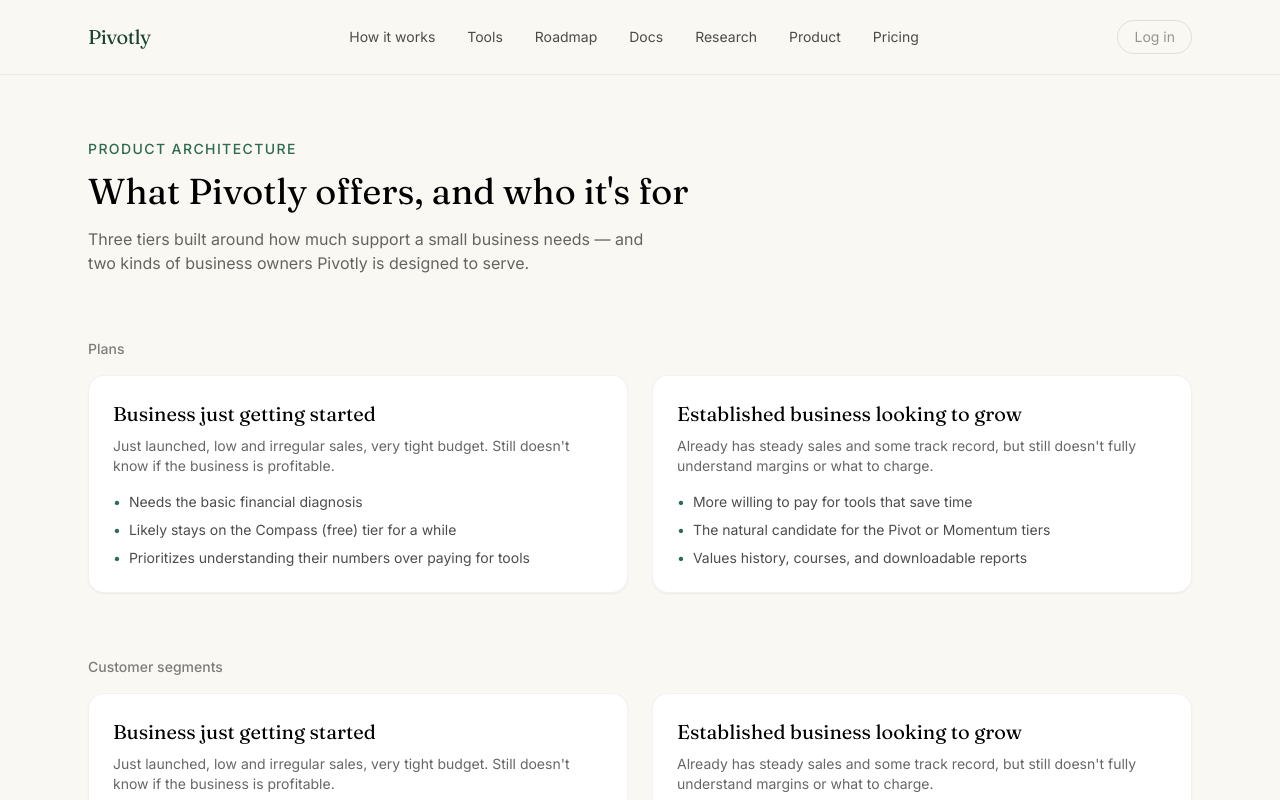
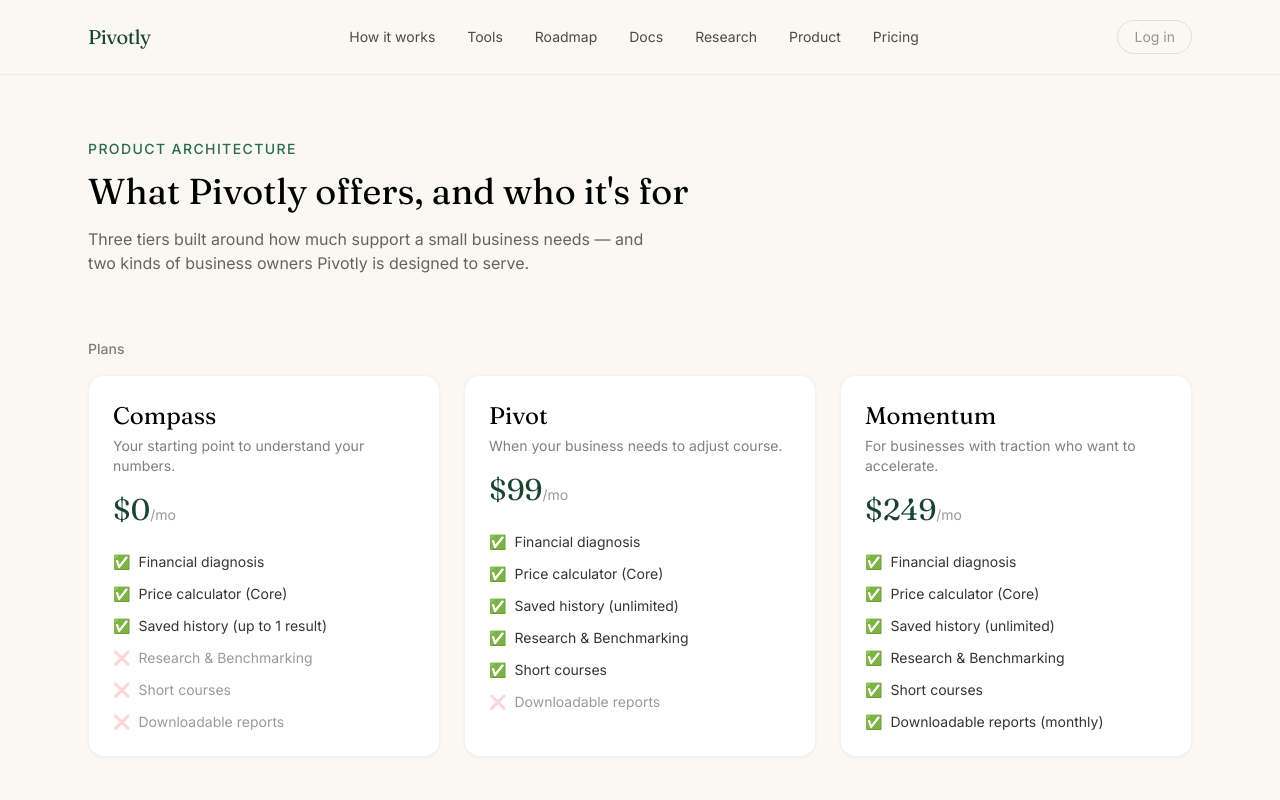
Before and after one commit to guerrerofernanda751-gc/pivotly, a Next.js app: page /product in a window 1280 px wide. Shown: the top 800 px of the page. Built offline with nearby package versions, Linux system fonts and the light colour scheme.

Commit message:
Update TierCards.js

```diff
--- a/components/TierCards.js
+++ b/components/TierCards.js
@@ -1,44 +1,83 @@
-const SEGMENTS = [
+export const TIERS = [
   {
-    title: "Business just getting started",
-    description:
-      "Just launched, low and irregular sales, very tight budget. Still doesn't know if the business is profitable.",
-    bullets: [
-      "Needs the basic financial diagnosis",
-      "Likely stays on the Compass (free) tier for a while",
-      "Prioritizes understanding their numbers over paying for tools",
+    name: "Compass",
+    price: "$0",
+    period: "/mo",
+    tagline: "Your starting point to understand your numbers.",
+    features: [
+      { label: "Financial diagnosis", included: true },
+      { label: "Price calculator (Core)", included: true },
+      { label: "Saved history", included: true, note: "up to 1 result" },
+      { label: "Research & Benchmarking", included: false },
+      { label: "Short courses", included: false },
+      { label: "Downloadable reports", included: false },
     ],
   },
   {
-    title: "Established business looking to grow",
-    description:
-      "Already has steady sales and some track record, but still doesn't fully understand margins or what to charge.",
-    bullets: [
-      "More willing to pay for tools that save time",
-      "The natural candidate for the Pivot or Momentum tiers",
-      "Values history, courses, and downloadable reports",
+    name: "Pivot",
+    price: "$99",
+    period: "/mo",
+    tagline: "When your business needs to adjust course.",
+    features: [
+      { label: "Financial diagnosis", included: true },
+      { label: "Price calculator (Core)", included: true },
+      { label: "Saved history", included: true, note: "unlimited" },
+      { label: "Research & Benchmarking", included: true },
+      { label: "Short courses", included: true },
+      { label: "Downloadable reports", included: false },
+    ],
+  },
+  {
+    name: "Momentum",
+    price: "$249",
+    period: "/mo",
+    tagline: "For businesses with traction who want to accelerate.",
+    features: [
+      { label: "Financial diagnosis", included: true },
+      { label: "Price calculator (Core)", included: true },
+      { label: "Saved history", included: true, note: "unlimited" },
+      { label: "Research & Benchmarking", included: true },
+      { label: "Short courses", included: true },
+      { label: "Downloadable reports", included: true, note: "monthly" },
     ],
   },
 ];
 
-export default function CustomerSegments() {
+export default function TierCards({ showCta = false }) {
   return (
-    <div className="grid gap-6 sm:grid-cols-2">
-      {SEGMENTS.map((s) => (
+    <div className="grid gap-6 sm:grid-cols-3">
+      {TIERS.map((tier) => (
         <div
-          key={s.title}
-          className="rounded-2xl border border-black/5 bg-white p-6 shadow-sm"
+          key={tier.name}
+          className="flex flex-col rounded-2xl border border-black/5 bg-white p-6 shadow-sm"
         >
-          <h3 className="font-display text-xl text-black">{s.title}</h3>
-          <p className="mt-2 text-sm text-black/60">{s.description}</p>
-          <ul className="mt-4 space-y-2 text-sm text-black/70">
-            {s.bullets.map((b) => (
-              <li key={b} className="flex items-start gap-2">
-                <span className="text-forest-light">•</span>
-                <span>{b}</span>
+          <h3 className="font-display text-2xl text-black">{tier.name}</h3>
+          <p className="mt-1 text-sm text-black/50">{tier.tagline}</p>
+          <p className="mt-4">
+            <span className="font-display text-3xl text-forest">{tier.price}</span>
+            <span className="text-sm text-black/40">{tier.period}</span>
+          </p>
+          <ul className="mt-6 flex-1 space-y-3 text-sm">
+            {tier.features.map((f) => (
+              <li key={f.label} className="flex items-start gap-2">
+                <span className={f.included ? "text-stable" : "text-black/20"}>
+                  {f.included ? "✅" : "❌"}
+                </span>
+                <span className={f.included ? "text-black/80" : "text-black/40"}>
+                  {f.label}
+                  {f.note ? ` (${f.note})` : ""}
+                </span>
               </li>
             ))}
           </ul>
+          {showCta && (
+            <button
+              type="button"
+              className="mt-6 rounded-lg bg-forest px-4 py-2.5 text-sm text-white transition hover:bg-forest-dark"
+            >
+              Choose {tier.name}
+            </button>
+          )}
         </div>
       ))}
     </div>
```
